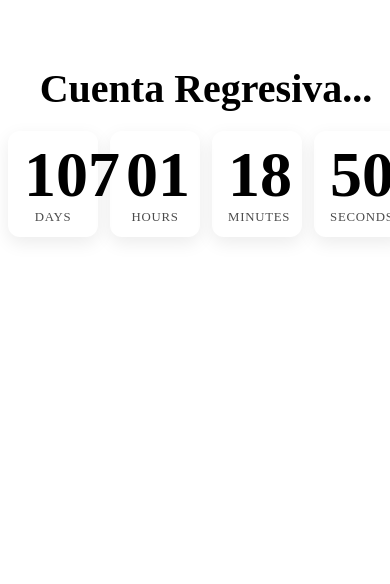
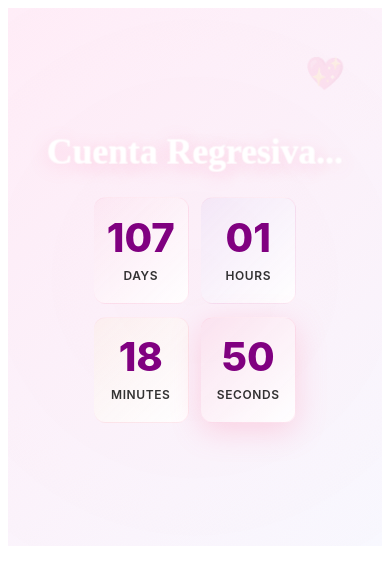
Before and after one commit to BrianVega/bday, an Angular app: page /birthday-countdown/1/1/1 in a window 390 px wide. Shown: the top 584 px of the page. Built offline with nearby package versions, Linux system fonts and the light colour scheme.

Commit message:
feat(clock): Enhance clock styles

```diff
--- a/src/app/birthday-countdown/birthday-countdown.component.html
+++ b/src/app/birthday-countdown/birthday-countdown.component.html
@@ -1,6 +1,6 @@
 <div class="clock-container">
+  @if (!isBirthday()) {
   <h1 class="main-header">Cuenta Regresiva...</h1>
-  @if (!isBirthday()) {
     <div class="clock-numbers">
       <div class="clock-days countdown-container">
         <div class="remaining-days number-container">{{ transformToTwoDigits(remainingDays()) }}</div>
@@ -20,6 +20,6 @@
       </div>
     </div>
   } @else {
-    <h1>Is your birthday! {{ name() }}</h1>
+    <h1 class="congrats-message">Is your birthday! {{ name() }}</h1>
   }
 </div>
--- a/src/app/birthday-countdown/birthday-countdown.component.scss
+++ b/src/app/birthday-countdown/birthday-countdown.component.scss
@@ -1,38 +1,517 @@
+/* Birthday Countdown Clock Styles */
+:root {
+  --primary-color: #e8a7bc;
+  --secondary-color: #ffd93d;
+  --accent-color: #6c5ce7;
+  --text-dark: #2d3436;
+  --text-light: #636e72;
+  --white: #ffffff;
+  --light-pink: #fff0f5;
+  --gradient-1: linear-gradient(135deg, #ff6b9d, #ffd93d);
+  --gradient-2: linear-gradient(135deg, #6c5ce7, #ff6b9d);
+  --gradient-3: linear-gradient(135deg, #ffd93d, #ff6b9d);
+  --shadow-light: 0 4px 20px rgba(255, 107, 157, 0.1);
+  --shadow-medium: 0 8px 30px rgba(255, 107, 157, 0.15);
+  --shadow-heavy: 0 12px 40px rgba(255, 107, 157, 0.2);
+}
+
 .clock-container {
-  height: 60vh;
+  height: 80vh;
   display: grid;
   place-items: center;
-  align-content: start;
+  align-content: center;
+  padding: 2rem;
+  background: linear-gradient(135deg, #ffeef8, #f8f9ff);
+  position: relative;
+  overflow: hidden;
 }
 
-.clock-container h1 {
-  margin: 15% 0 20px;
-  line-height: 1.1;
-  font-size: 2.5rem;
+/* Animated background elements */
+.clock-container::before {
+  content: '';
+  position: absolute;
+  top: -50%;
+  left: -50%;
+  width: 200%;
+  height: 200%;
+  background: radial-gradient(circle, rgba(255, 107, 157, 0.03) 0%, transparent 70%);
+  animation: rotate 30s linear infinite;
+  z-index: 1;
+}
+
+@keyframes rotate {
+  from { transform: rotate(0deg); }
+  to { transform: rotate(360deg); }
+}
+
+.main-header {
+  margin: 0 0 3rem 0 !important;
+  line-height: 1.2 !important;
+  font-size: clamp(2rem, 6vw, 4rem) !important;
+  font-family: 'Dancing Script', cursive;
+  font-weight: 700;
+  background: var(--gradient-1);
+  -webkit-background-clip: text;
+  -webkit-text-fill-color: floralwhite;
+  background-clip: text;
+  text-align: center;
+  position: relative;
+  z-index: 2;
+  animation: sparkle 3s ease-in-out infinite, fadeInDown 1s ease-out;
+  text-shadow: 0 4px 20px rgba(255, 107, 157, 0.3);
+}
+
+@keyframes sparkle {
+  0%, 100% {
+    filter: brightness(1);
+    transform: scale(1);
+  }
+  50% {
+    filter: brightness(1.1);
+    transform: scale(1.02);
+  }
+}
+
+@keyframes fadeInDown {
+  from {
+    opacity: 0;
+    transform: translateY(-30px);
+  }
+  to {
+    opacity: 1;
+    transform: translateY(0);
+  }
 }
 
 .clock-numbers {
   display: grid;
-  grid-template-columns: repeat(4, minmax(90px, 1fr));
-  gap: 12px;
+  grid-template-columns: repeat(4, minmax(120px, 1fr));
+  gap: 1.5rem;
+  position: relative;
+  z-index: 2;
+  animation: fadeInUp 1s ease-out 0.3s both;
+}
+
+@keyframes fadeInUp {
+  from {
+    opacity: 0;
+    transform: translateY(30px);
+  }
+  to {
+    opacity: 1;
+    transform: translateY(0);
+  }
 }
 
 .countdown-container {
   text-align: center;
-  padding: 12px 16px;
-  border-radius: 12px;
-  box-shadow: 0 6px 18px rgba(0, 0, 0, .08);
+  padding: 2rem 1.5rem;
+  border-radius: 20px;
+  background: var(--white);
+  box-shadow: var(--shadow-light);
+  transition: all 0.4s ease;
+  position: relative;
+  overflow: hidden;
+  border: 1px solid rgba(255, 107, 157, 0.1);
+  backdrop-filter: blur(10px);
+}
+
+.countdown-container::before {
+  content: '';
+  position: absolute;
+  top: 0;
+  left: -100%;
+  width: 100%;
+  height: 100%;
+  background: linear-gradient(90deg, transparent, rgba(255, 107, 157, 0.1), transparent);
+  transition: left 0.6s ease;
+}
+
+.countdown-container:hover::before {
+  left: 100%;
+}
+
+.countdown-container:hover {
+  transform: translateY(-8px) scale(1.02);
+  box-shadow: var(--shadow-heavy);
+}
+
+/* Individual container colors */
+.clock-days {
+  background: linear-gradient(135deg, rgba(255, 107, 157, 0.05), rgba(255, 255, 255, 0.9));
+  border-left: 4px solid var(--primary-color);
+}
+
+.clock-hours {
+  background: linear-gradient(135deg, rgba(108, 92, 231, 0.05), rgba(255, 255, 255, 0.9));
+  border-left: 4px solid var(--accent-color);
+}
+
+.clock-minutes {
+  background: linear-gradient(135deg, rgba(255, 217, 61, 0.05), rgba(255, 255, 255, 0.9));
+  border-left: 4px solid var(--secondary-color);
+}
+
+.clock-seconds {
+  background: linear-gradient(135deg, rgba(255, 107, 157, 0.1), rgba(255, 255, 255, 0.9));
+  border-left: 4px solid var(--primary-color);
+  animation: pulse 2s ease-in-out infinite;
+}
+
+@keyframes pulse {
+  0%, 100% {
+    box-shadow: var(--shadow-light);
+  }
+  50% {
+    box-shadow: 0 8px 30px rgba(255, 107, 157, 0.25);
+  }
 }
 
 .number-container {
-  font-size: 4rem;
+  font-size: clamp(2.5rem, 8vw, 4rem);
   font-weight: 800;
   line-height: 1;
+  margin-bottom: 0.5rem;
+  background: var(--gradient-2);
+  -webkit-background-clip: text;
+  -webkit-text-fill-color: purple;
+  background-clip: text;
+  font-family: 'Inter', sans-serif;
+  position: relative;
+  animation: countAnimation 1s ease-out;
+}
+
+@keyframes countAnimation {
+  from {
+    opacity: 0;
+    transform: scale(0.5);
+  }
+  to {
+    opacity: 1;
+    transform: scale(1);
+  }
 }
 
 .caption {
   text-transform: uppercase;
-  font-size: .8rem;
-  opacity: .7;
-  letter-spacing: .06em;
+  font-size: 0.85rem;
+  font-weight: 600;
+  color: var(--text-light);
+  letter-spacing: 0.1em;
+  font-family: 'Inter', sans-serif;
+  opacity: 0.8;
+  transition: all 0.3s ease;
 }
+
+.countdown-container:hover .caption {
+  opacity: 1;
+  color: var(--text-dark);
+  transform: translateY(-2px);
+}
+
+/* Birthday message styling */
+.congrats-message {
+  font-family: 'Dancing Script', cursive;
+  font-size: clamp(2.5rem, 8vw, 5rem) !important;
+  font-weight: 700;
+  background: var(--gradient-1);
+  -webkit-background-clip: text;
+  -webkit-text-fill-color: palevioletred;
+  background-clip: text;
+  text-align: center;
+  margin: 2rem 0 !important;
+  position: relative;
+  z-index: 2;
+  animation: celebrate 2s ease-in-out infinite;
+}
+
+@keyframes celebrate {
+  0%, 100% {
+    transform: scale(1) rotate(0deg);
+  }
+  25% {
+    transform: scale(1.05) rotate(1deg);
+  }
+  75% {
+    transform: scale(1.05) rotate(-1deg);
+  }
+}
+
+/* Enhanced Responsive Design */
+@media (max-width: 1200px) {
+  .clock-numbers {
+    grid-template-columns: repeat(4, minmax(100px, 1fr));
+    gap: 1.2rem;
+  }
+
+  .countdown-container {
+    padding: 1.8rem 1.2rem;
+  }
+}
+
+@media (max-width: 992px) {
+  .clock-container {
+    height: auto;
+    min-height: 75vh;
+    padding: 2rem 1.5rem;
+  }
+
+  .clock-numbers {
+    grid-template-columns: repeat(4, minmax(90px, 1fr));
+    gap: 1rem;
+    max-width: 100%;
+  }
+
+  .countdown-container {
+    padding: 1.6rem 1rem;
+  }
+
+  .number-container {
+    font-size: clamp(2rem, 6vw, 3rem);
+  }
+}
+
+@media (max-width: 768px) {
+  .clock-container {
+    height: auto;
+    min-height: 70vh;
+    padding: 1.5rem 1rem;
+  }
+
+  .main-header {
+    margin-bottom: 2.5rem !important;
+    font-size: clamp(1.8rem, 7vw, 3rem) !important;
+  }
+
+  .clock-numbers {
+    grid-template-columns: repeat(2, 1fr);
+    gap: 1.2rem;
+    max-width: 100%;
+  }
+
+  .countdown-container {
+    padding: 1.8rem 1.2rem;
+    min-width: 0;
+    border-radius: 16px;
+  }
+
+  .number-container {
+    font-size: clamp(2.2rem, 8vw, 3.5rem);
+    margin-bottom: 0.8rem;
+  }
+
+  .caption {
+    font-size: 0.9rem;
+    letter-spacing: 0.08em;
+  }
+}
+
+@media (max-width: 576px) {
+  .clock-container {
+    padding: 1rem 0.8rem;
+    min-height: 65vh;
+  }
+
+  .main-header {
+    margin-bottom: 2rem !important;
+    font-size: clamp(1.6rem, 8vw, 2.5rem) !important;
+  }
+
+  .clock-numbers {
+    grid-template-columns: repeat(2, 1fr);
+    gap: 1rem;
+  }
+
+  .countdown-container {
+    padding: 1.5rem 1rem;
+    border-radius: 14px;
+  }
+
+  .number-container {
+    font-size: clamp(1.8rem, 10vw, 2.8rem);
+    margin-bottom: 0.6rem;
+  }
+
+  .caption {
+    font-size: 0.8rem;
+    letter-spacing: 0.06em;
+  }
+}
+
+@media (max-width: 480px) {
+  .clock-container {
+    padding: 1rem 0.5rem;
+    min-height: 60vh;
+  }
+
+  .main-header {
+    margin-bottom: 1.5rem !important;
+    font-size: clamp(1.4rem, 9vw, 2.2rem) !important;
+  }
+
+  .clock-numbers {
+    grid-template-columns: repeat(2, 1fr);
+    gap: 0.8rem;
+  }
+
+  .countdown-container {
+    padding: 1.2rem 0.8rem;
+    border-radius: 12px;
+  }
+
+  .number-container {
+    font-size: clamp(1.5rem, 12vw, 2.5rem);
+    margin-bottom: 0.5rem;
+  }
+
+  .caption {
+    font-size: 0.75rem;
+    letter-spacing: 0.05em;
+  }
+
+  /* Adjust hover effects for touch devices */
+  .countdown-container:hover {
+    transform: translateY(-4px) scale(1.01);
+  }
+}
+
+@media (max-width: 380px) {
+  .clock-container {
+    padding: 0.8rem 0.3rem;
+    min-height: 55vh;
+  }
+
+  .main-header {
+    margin-bottom: 1.2rem !important;
+    font-size: clamp(1.2rem, 10vw, 2rem) !important;
+  }
+
+  .clock-numbers {
+    gap: 0.6rem;
+  }
+
+  .countdown-container {
+    padding: 1rem 0.6rem;
+    border-radius: 10px;
+  }
+
+  .number-container {
+    font-size: clamp(1.2rem, 14vw, 2rem);
+    margin-bottom: 0.4rem;
+  }
+
+  .caption {
+    font-size: 0.7rem;
+    letter-spacing: 0.04em;
+  }
+}
+
+/* Landscape mobile optimization */
+@media (max-height: 600px) and (orientation: landscape) {
+  .clock-container {
+    height: auto;
+    min-height: 90vh;
+    padding: 1rem;
+  }
+
+  .main-header {
+    margin-bottom: 1rem !important;
+    font-size: clamp(1.5rem, 5vh, 2.5rem) !important;
+  }
+
+  .clock-numbers {
+    grid-template-columns: repeat(4, 1fr);
+    gap: 0.8rem;
+  }
+
+  .countdown-container {
+    padding: 1rem 0.8rem;
+  }
+
+  .number-container {
+    font-size: clamp(1.5rem, 4vh, 2.5rem);
+    margin-bottom: 0.3rem;
+  }
+
+  .caption {
+    font-size: 0.7rem;
+  }
+}
+
+/* High DPI displays */
+@media (-webkit-min-device-pixel-ratio: 2), (min-resolution: 192dpi) {
+  .main-header {
+    text-shadow: 0 2px 10px rgba(255, 107, 157, 0.4);
+  }
+
+  .countdown-container {
+    box-shadow: 0 4px 25px rgba(255, 107, 157, 0.12), 0 2px 10px rgba(0, 0, 0, 0.08);
+  }
+}
+
+/* Reduce motion for accessibility */
+@media (prefers-reduced-motion: reduce) {
+  .main-header {
+    animation: none;
+  }
+
+  .countdown-container {
+    transition: box-shadow 0.3s ease, transform 0.3s ease;
+  }
+
+  .countdown-container:hover {
+    transform: translateY(-2px);
+  }
+
+  .clock-seconds {
+    animation: none;
+  }
+
+  .clock-container::before,
+  .clock-container::after {
+    animation: none;
+  }
+}
+
+/* Additional floating hearts for countdown */
+.clock-container::after {
+  content: '💖';
+  position: absolute;
+  top: 10%;
+  right: 10%;
+  font-size: 2rem;
+  opacity: 0.1;
+  animation: float 4s ease-in-out infinite;
+  z-index: 1;
+}
+
+@keyframes float {
+  0%, 100% {
+    transform: translateY(0px) rotate(0deg);
+  }
+  50% {
+    transform: translateY(-15px) rotate(5deg);
+  }
+}
+
+/* Smooth transitions for number changes */
+.number-container {
+  transition: all 0.3s ease;
+}
+
+.number-container.changing {
+  animation: numberChange 0.5s ease-in-out;
+}
+
+@keyframes numberChange {
+  0% {
+    transform: scale(1);
+  }
+  50% {
+    transform: scale(1.1);
+    color: var(--primary-color);
+  }
+  100% {
+    transform: scale(1);
+  }
+}
```
